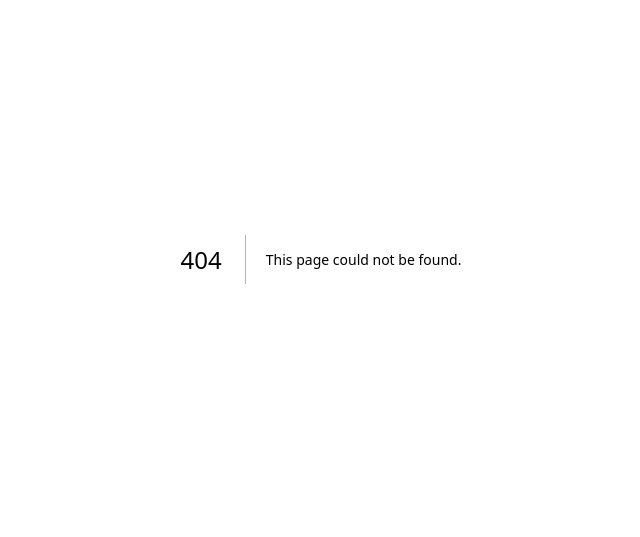
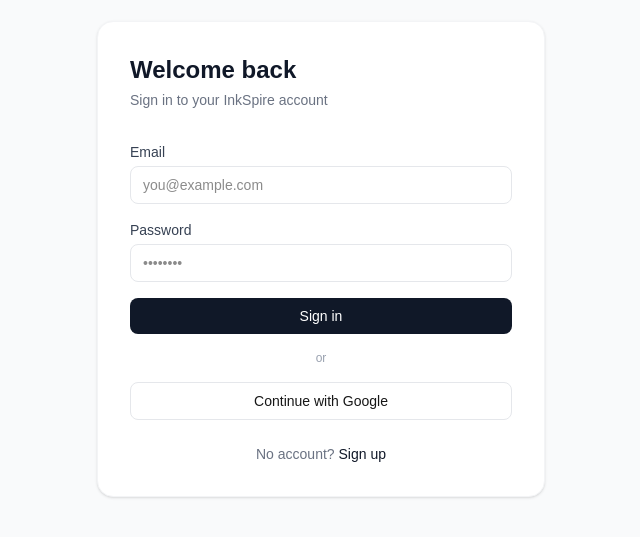
Before and after one commit to georgegoodluck/inkspire, a Next.js app in the folder apps/web/: page /auth/sign-in in a window 1280 px wide. Before the commit this address had no page. Shown: the part 141-678 px from the top of the page, without its empty margins (319-959 px from the left). Built offline with nearby package versions, Linux system fonts and the light colour scheme.

Commit message:
feat: create sign in page

```diff
--- /dev/null
+++ b/apps/web/app/auth/sign-in/page.tsx
@@ -0,0 +1,104 @@
+'use client'
+
+import { useState } from 'react'
+import { signIn } from 'next-auth/react'
+import { useRouter } from 'next/navigation'
+import Link from 'next/link'
+
+export default function SignInPage() {
+  const router = useRouter()
+  const [email, setEmail] = useState('')
+  const [password, setPassword] = useState('')
+  const [error, setError] = useState('')
+  const [loading, setLoading] = useState(false)
+
+  async function handleSubmit(e: React.FormEvent) {
+    e.preventDefault()
+    setLoading(true)
+    setError('')
+
+    const result = await signIn('credentials', {
+      email,
+      password,
+      redirect: false,
+    })
+
+    if (result?.error) {
+      setError('Invalid email or password')
+      setLoading(false)
+      return
+    }
+
+    router.push('/dashboard')
+  }
+
+  return (
+    <div className="min-h-screen flex items-center justify-center bg-gray-50">
+      <div className="w-full max-w-md bg-white rounded-2xl shadow-sm border border-gray-100 p-8">
+        <div className="mb-8">
+          <h1 className="text-2xl font-semibold text-gray-900">Welcome back</h1>
+          <p className="text-sm text-gray-500 mt-1">Sign in to your InkSpire account</p>
+        </div>
+
+        {error && (
+          <div className="mb-4 p-3 rounded-lg bg-red-50 text-red-600 text-sm">
+            {error}
+          </div>
+        )}
+
+        <form onSubmit={handleSubmit} className="space-y-4">
+          <div>
+            <label className="block text-sm font-medium text-gray-700 mb-1">Email</label>
+            <input
+              type="email"
+              value={email}
+              onChange={(e) => setEmail(e.target.value)}
+              required
+              className="w-full px-3 py-2 border border-gray-200 rounded-lg text-sm focus:outline-none focus:ring-2 focus:ring-gray-900"
+              placeholder="you@example.com"
+            />
+          </div>
+          <div>
+            <label className="block text-sm font-medium text-gray-700 mb-1">Password</label>
+            <input
+              type="password"
+              value={password}
+              onChange={(e) => setPassword(e.target.value)}
+              required
+              className="w-full px-3 py-2 border border-gray-200 rounded-lg text-sm focus:outline-none focus:ring-2 focus:ring-gray-900"
+              placeholder="••••••••"
+            />
+          </div>
+          <button
+            type="submit"
+            disabled={loading}
+            className="w-full py-2 px-4 bg-gray-900 text-white text-sm font-medium rounded-lg hover:bg-gray-800 disabled:opacity-50 transition-colors"
+          >
+            {loading ? 'Signing in...' : 'Sign in'}
+          </button>
+        </form>
+
+        <div className="mt-4 relative">
+          <div className="absolute inset-0 flex items-center">
+            <div className="w-full border-t border-gray-100" />
+          </div>
+          <div className="relative flex justify-center text-xs text-gray-400 bg-white px-2">or</div>
+        </div>
+
+        <button
+          onClick={() => signIn('google', { callbackUrl: '/dashboard' })}
+          className="mt-4 w-full py-2 px-4 border border-gray-200 text-sm font-medium rounded-lg hover:bg-gray-50 transition-colors flex items-center justify-center gap-2"
+        >
+          Continue with Google
+        </button>
+
+        <p className="mt-6 text-center text-sm text-gray-500">
+          No account?{' '}
+          <Link href="/auth/sign-up" className="text-gray-900 font-medium hover:underline">
+            Sign up
+          </Link>
+        </p>
+      </div>
+    </div>
+  )
+}
```
